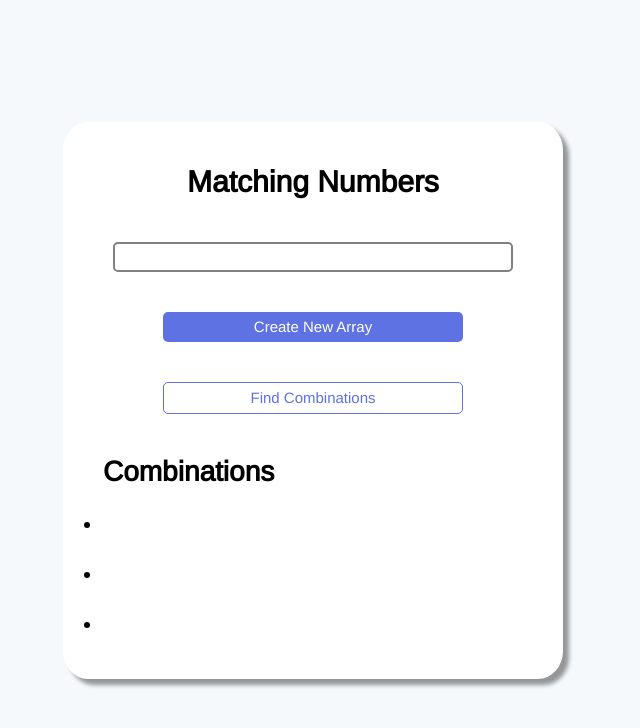
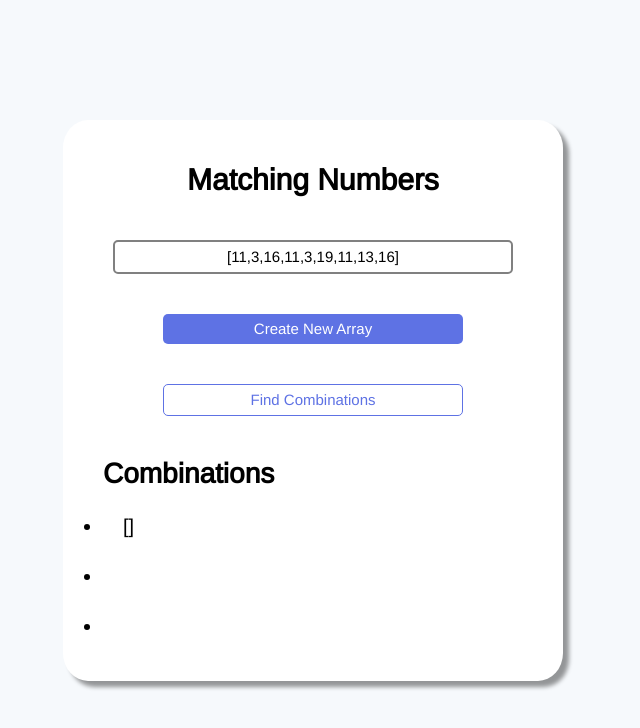
Before and after one commit to Rhibro/Culmas, a plain HTML site: page index.html in a window 1280 px wide. Both pictures are taken after a click on the button "Find Combinations". Shown: the whole page, without its empty margins (327-967 px from the left). Drawn offline with nearby package versions, Linux system fonts and the light colour scheme.

Commit message:
works if I keep reloading the page

```diff
--- a/index.html
+++ b/index.html
@@ -13,17 +13,18 @@
             <h1>Matching Numbers</h1>
             <div class="displaybox" id="array"></div>
             <button class="newarray"
-            onclick="getnewarray()"
+            onclick="getNewArray()"
             >Create New Array</button>
             <button class="combo"
-            onclick="findCombination()"
+            id="myButton"
+            onclick="findCombinations()"
             >Find Combinations</button>
         </div>
         <h2>Combinations</h2>
         <ul>
-            <li id=""></li>
-            <li></li>
-            <li></li>
+            <li><div class="comboDisplay" id="comboo"></div></li>
+            <li><div class="comboDisplay"></div></li>
+            <li><div class="comboDisplay"></div></li>
         </ul>
     </div>
     <script src="script.js"></script>
--- a/script.js
+++ b/script.js
@@ -1,4 +1,4 @@
-function getnewarray () {
+/*function getnewarray () {
 
   const randomArr = Array.from({length: 9},
 
@@ -8,15 +8,15 @@ function getnewarray () {
 
   };
 
-  /*function findCombinations(array) {
+  const array = getnewarray();
+
+ function findCombinations(array) {
     const result = [];
 
-    // Helper function to check if a combination adds up to 21
     function isCombinationSum21(combination) {
       return combination.reduce((sum, num) => sum + num, 0) === 21;
     }
 
-    // Generate all combinations of two numbers
     for (let i = 0; i < array.length; i++) {
       for (let j = i + 1; j < array.length; j++) {
         const combination = [array[i], array[j]];
@@ -26,24 +26,47 @@ function getnewarray () {
       }
     }
 
-    return result;
-  }
+    document.getElementById("comboo").innerHTML = JSON.stringify(result);
 
-  // Generate a randomized array of 9 numbers not exceeding 20
-  function generateRandomArray() {
-    const array = [];
-    while (array.length < 9) {
-      const number = Math.floor(Math.random() * 21) + 1;
-      if (!array.includes(number)) {
-        array.push(number);
+     return result;
+  };*/
+
+
+
+
+    let array;
+
+    function getNewArray() {
+      const randomArr = Array.from({ length: 9 }, () => Math.floor(Math.random() * 20) + 1);
+      document.getElementById("array").innerHTML = JSON.stringify(randomArr);
+      return randomArr;
+    }
+
+    function findCombinations(array) {
+      const result = [];
+
+      function isCombinationSum21(combination) {
+        return combination.reduce((sum, num) => sum + num, 0) === 21;
       }
+
+      for (let i = 0; i < array.length; i++) {  //this is where the problem is keep gettting the error "Uncaught TypeError: Cannot read properties of undefined (reading 'length')"
+        for (let j = i + 1; j < array.length; j++) {
+          const combination = [array[i], array[j]];
+          if (isCombinationSum21(combination)) {
+            result.push([{ index: i, value: array[i] }, { index: j, value: array[j] }]);
+          }
+        }
+      }
+
+      document.getElementById("comboo").innerHTML = JSON.stringify(result);
+      return result;
     }
-    return array;
-  }
 
-  // Example usage
-  const array = generateRandomArray();
-  const combinations = findCombinations(array);
+    document.addEventListener("DOMContentLoaded", function() {
+      array = getNewArray();
 
-  console.log('Array:', array);
-  console.log('Combinations:', combinations); */
+      const button = document.getElementById("myButton");
+      button.addEventListener("click", function() {
+        findCombinations(array);
+      });
+    });
--- a/styles.css
+++ b/styles.css
@@ -99,3 +99,11 @@ li {
     line-height: 30px;
     margin: 20px;
 }
+
+.comboDisplay {
+    font-family: 'Arimo', sans-serif;
+    font-size: 20px;
+    line-height: 30px;
+    margin: 20px;
+
+}
```
